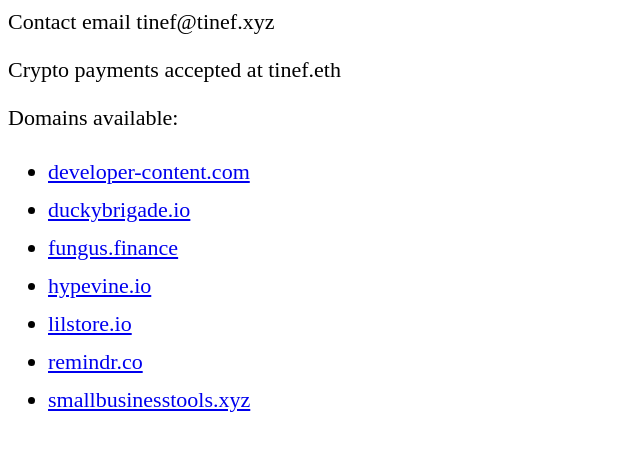
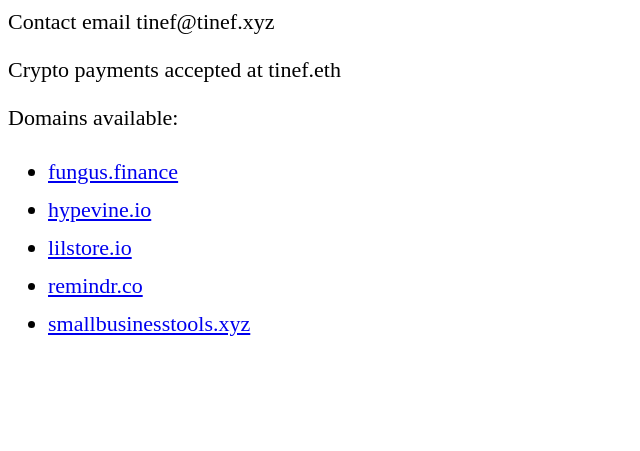
Before and after one commit to tinef/tinef.github.io, a plain HTML site: page index.html in a window 1280 px wide. Shown: the part 101-552 px from the top of the page, without its empty margins (0-640 px from the left). Drawn offline with Linux system fonts and the light colour scheme.

Commit message:
Update index.html

```diff
--- a/index.html
+++ b/index.html
@@ -27,12 +27,6 @@
 
   <ul>
     <li>
-      <a href="https://developer-content.com">developer-content.com</a>
-    </li>
-    <li>
-      <a href="https://duckybrigade.io">duckybrigade.io</a>
-    </li>
-    <li>
       <a href="https://fungus.finance">fungus.finance</a>
     </li>
     <li>
```
